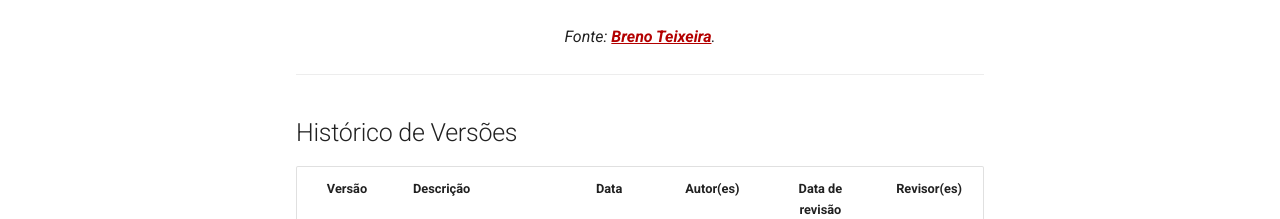
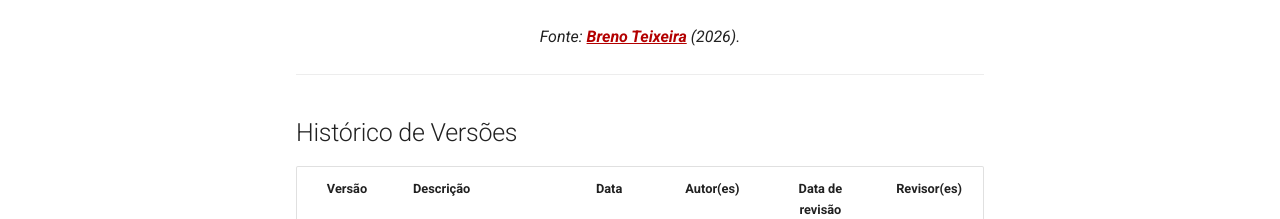
Before and after one commit to Interacao-Humano-Computador/2026.1-Grupo04, an MkDocs documentation site: the page built from docs/apresentacoes/entrega1.md, in a window 1280 px wide and 1195 px high. Shown: the part 720-939 px from the top of the window. Built offline with MkDocs 1.6.1 and Material for MkDocs 9.7.7, drawn with Linux system fonts in a browser that asks for light colours; comment, search, counter and statistics services are not loaded.

Commit message:
fix: erro no link da página de apresentação

```diff
--- a/docs/apresentacoes/entrega1.md
+++ b/docs/apresentacoes/entrega1.md
@@ -6,7 +6,7 @@
 
 <div style="text-align: center;">
     <iframe width="100%" height="400" src="https://www.youtube.com/embed/_6wrAFCCD2Y" frameborder="0" allowfullscreen></iframe>
-    <figcaption>Fonte: <a href: "https://github.com/BrenoLTeixeira">Breno Teixeira</a>.</figcaption>
+    <figcaption>Fonte: <a href="https://github.com/BrenoLTeixeira">Breno Teixeira</a> (2026).</figcaption>
 </div>
 
 ---
```
